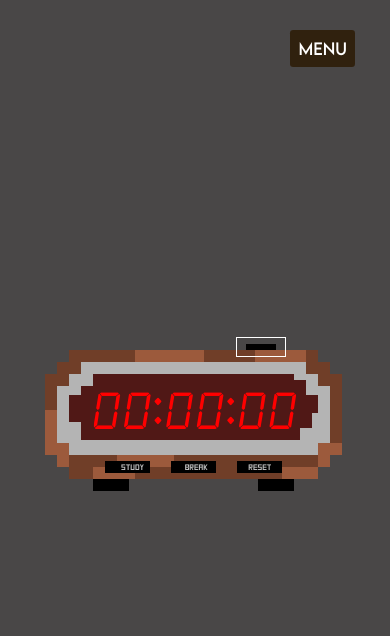
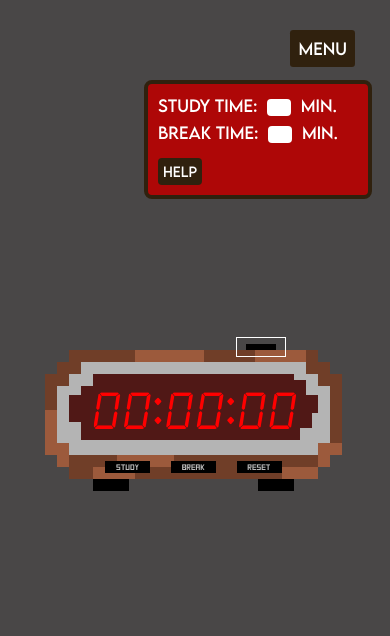
Before and after one commit to Hacob-Jarris/pomoclocko, a plain HTML site: page index.html in a window 390 px wide. Shown: the top 636 px of the page. Drawn offline with Linux system fonts and the light colour scheme.

Commit message:
Larger buttons for mobile

```diff
--- a/styles.css
+++ b/styles.css
@@ -169,7 +169,7 @@ input[type=number] {
 .clock-buttons {
   position: absolute;
   z-index: 1;
-  transform: translate(18px, 90px);
+  transform: translate(14px, 90px);
 }
 
 .clock-buttons button {
@@ -180,7 +180,7 @@ input[type=number] {
   cursor: pointer;
   background-color: transparent;
   padding: 1px 25px;
-  margin-right: 31px;
+  margin-right: 35px;
 }
 
 #startpause {
@@ -217,21 +217,26 @@ input[type=number] {
   }
 
   .menu {
-    display: absolute;
+    position: absolute;
+    display: flex;
     margin: 0;
-    top: 0;
-    left: 0;
-    width: 100vw;
-    height: 100vh;
-    border: none;
+    top: 5rem;
+    width: 200px;
+    height: min-content;
+    border: 4px solid var(--brown);
     border-radius: 0;
     text-align: left;
     font-size: 1rem;
+    border-radius: .5rem;
   }
 
   #startpause {
     width: 100px;
     height: 40px;
+  }
+
+  .clock-buttons {
+    height: 39px;
   }
 
 }
```
Also changed, not shown: timer.js (line endings or trailing spaces).
